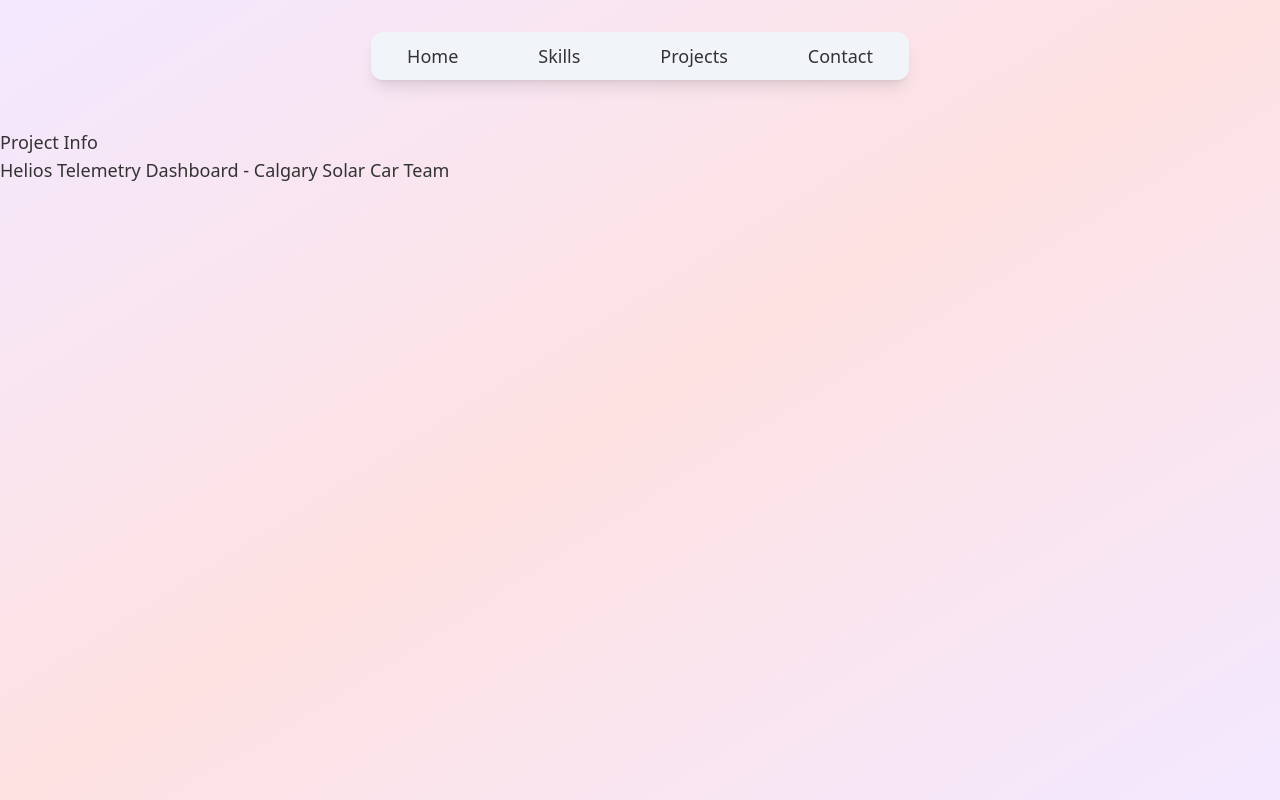
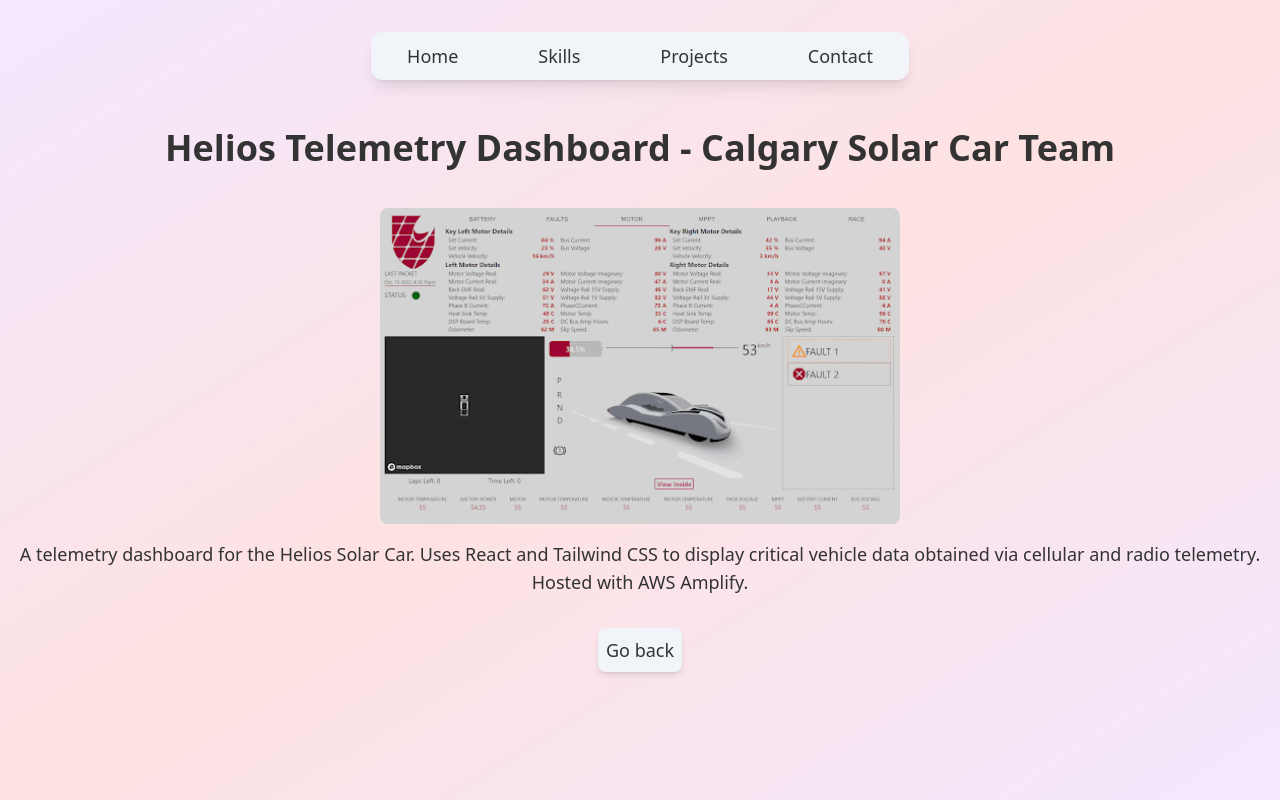
Before and after one commit to CalebBourb/portfolio, a React (Create React App) app in the folder portfolio-site/: page /projects/1 in a window 1280 px wide. Built offline with nearby package versions, Linux system fonts and the light colour scheme.

Commit message:
styling changed to product details screen

```diff
--- a/portfolio-site/public/index.html
+++ b/portfolio-site/public/index.html
@@ -14,7 +14,7 @@
     <link rel="manifest" href="/site.webmanifest">
     <title>Caleb Bourbonnais</title>
   </head>
-  <body class="min-h-fit w-screen bg-gradient-to-br from-purple-100 via-red-100 to-purple-100">
+  <body class="min-h-fit w-screen bg-gradient-to-br from-purple-100 via-red-100 to-purple-100 overflow-x-hidden">
     <noscript>You need to enable JavaScript to run this app.</noscript>
     <div id="root"></div>
   </body>
--- a/portfolio-site/src/data/experiences.ts
+++ b/portfolio-site/src/data/experiences.ts
@@ -1,12 +1,17 @@
+import ElectricCarIcon from '@mui/icons-material/ElectricCar';
+import FlightIcon from '@mui/icons-material/Flight';
+
 export const experiences = [
     {
-    title: "Geomatics Engineering Intern",
-    company: "OGL Engineering",
-    technologies: "Python, Node.js, React Native, SQL, TerraScan, MicroStation, ArcGIS",
+        icon: FlightIcon,
+        title: "Geomatics Engineering Intern",
+        company: "OGL Engineering",
+        time: "May 2023 - September 2023"
     },
     {
-    title: "Software Team Lead",
-    company: "Calgary Solar Car Team",
-    technologies: "C++, Python, React.js, TypeScript, CSS, AWS, SQL, Git"
+        icon: ElectricCarIcon,
+        title: "Software Team Lead",
+        company: "Calgary Solar Car Team",
+        time: "September 2022 - Present"
     }
 ]
--- a/portfolio-site/src/pages/ProjectInfo.tsx
+++ b/portfolio-site/src/pages/ProjectInfo.tsx
@@ -1,26 +1,83 @@
 import React from 'react';
 import { Project } from '../types/Project';
-import { useParams } from 'react-router-dom';
 import { projects } from '../data/projects';
+import { motion } from 'framer-motion';
+import { useParams, useNavigate } from 'react-router-dom';
 
 const ProjectInfo = () => {
     const { id } = useParams<{ id: string }>();
     const projectId = Number(id);
     const project: Project | undefined = projects.find((project) => project.id === projectId);
+    const nav = useNavigate();
 
     if (!project) {
         return (
-            <div>
-                <h2>Project not found</h2>
+            <div className="h-full w-full flex justify-center">
+                <div className="flex flex-col">
+                    <motion.div
+                        initial={{ opacity: 0 }}
+                        animate={{ opacity: 1 }}
+                        transition={{
+                        duration: 0.5,
+                        }}
+                        className="text-center"
+                        >
+                        <h1>Project not found</h1>
+                    </motion.div>
+                    <motion.div
+                        initial={{ opacity: 0, scale: 0.5 }}
+                        animate={{ opacity: 1, scale: 1 }}
+                        transition={{
+                        delay: 0.7,
+                        }}
+                        className="self-center w-fit h-full mt-4 bg-slate-100 rounded-lg shadow-md p-2 flex flex-row items-center text-sm"
+                        >
+                        <button onClick={() => {nav(-1)}}>
+                            <h1>Go back</h1>
+                        </button>
+                    </motion.div>
+                </div>
             </div>
         );
     }
 
+    const img = `/images/${project.image}`;
     return (
-        <div>
-            <h1>Project Info</h1>
-            <h2>{project.title}</h2>
-        </div>
+        <div className="h-full w-full flex justify-center">
+                <div className="flex flex-col">
+                    <motion.div
+                        initial={{ opacity: 0 }}
+                        animate={{ opacity: 1 }}
+                        transition={{
+                        duration: 0.5,
+                        }}
+                        className="flex-col text-center "
+                        >
+                        <h1 className="text-4xl font-bold pb-10">{project.title}</h1>
+                        <div className="flex justify-center px-4">
+                            <img src={img} alt={project.title} className="w-5/12 rounded-lg"/>
+                        </div>
+                        <p className="text-lg p-4">{project.description}</p>
+                    </motion.div>
+                    <motion.div
+                        initial={{ opacity: 0, scale: 0.5 }}
+                        animate={{ opacity: 1, scale: 1 }}
+                        transition={{
+                        delay: 0.3,
+                        }}
+                        className="self-center w-fit h-full mt-4 mb-10"
+                        >
+                        <motion.button
+                            whileHover={{ scale: 1.1 }}
+                            whileTap={{ scale: 0.8 }}
+                            onClick={() => {nav(-1)}}
+                            className="bg-slate-100 rounded-lg shadow-md p-2 flex flex-row items-center text-lg"
+                            >
+                            <h1>Go back</h1>
+                        </motion.button>
+                    </motion.div>
+                </div>
+            </div>
     );
 }
 
--- a/portfolio-site/src/pages/Skills.tsx
+++ b/portfolio-site/src/pages/Skills.tsx
@@ -20,9 +20,10 @@
                     <div className="flex justify-center max-sm:flex-col">
                         {experiences.map((experience) => (
                             <div className="flex flex-col pb-2 px-14 max-w-[50vh]">
+                                <experience.icon className="h-15 w-15 self-center mb-2"/>
                                 <h2 className="text-xl font-bold">{experience.title}</h2>
                                 <p className="text-lg">{experience.company}</p>
-                                <p className="text-sm"><i>{experience.technologies}</i></p>
+                                <p className="text-sm"><i>{experience.time}</i></p>
                             </div>
                         ))}
                     </div>
--- a/portfolio-site/src/types/Experience.ts
+++ b/portfolio-site/src/types/Experience.ts
@@ -1,5 +1,6 @@
 export type experience ={
+    icon: any;
     title: string;
     company: string;
-    technologies: string;
+    time: string;
 }
```
